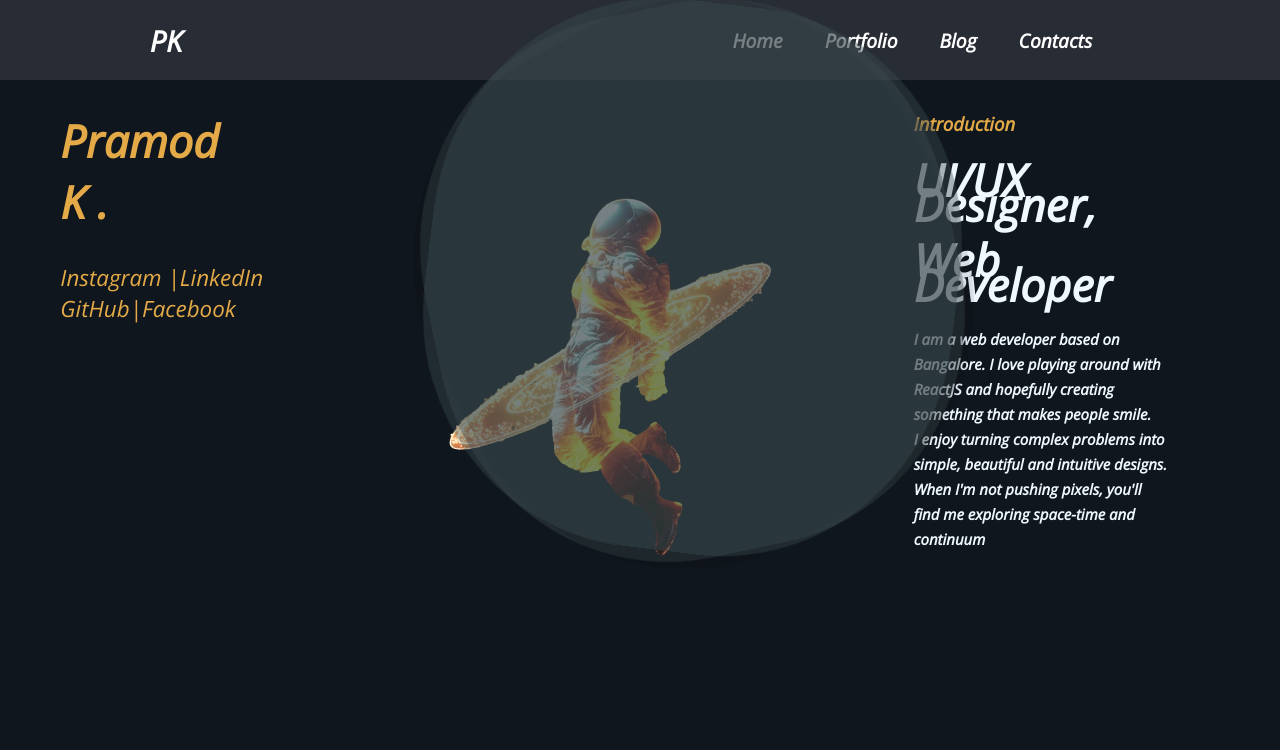
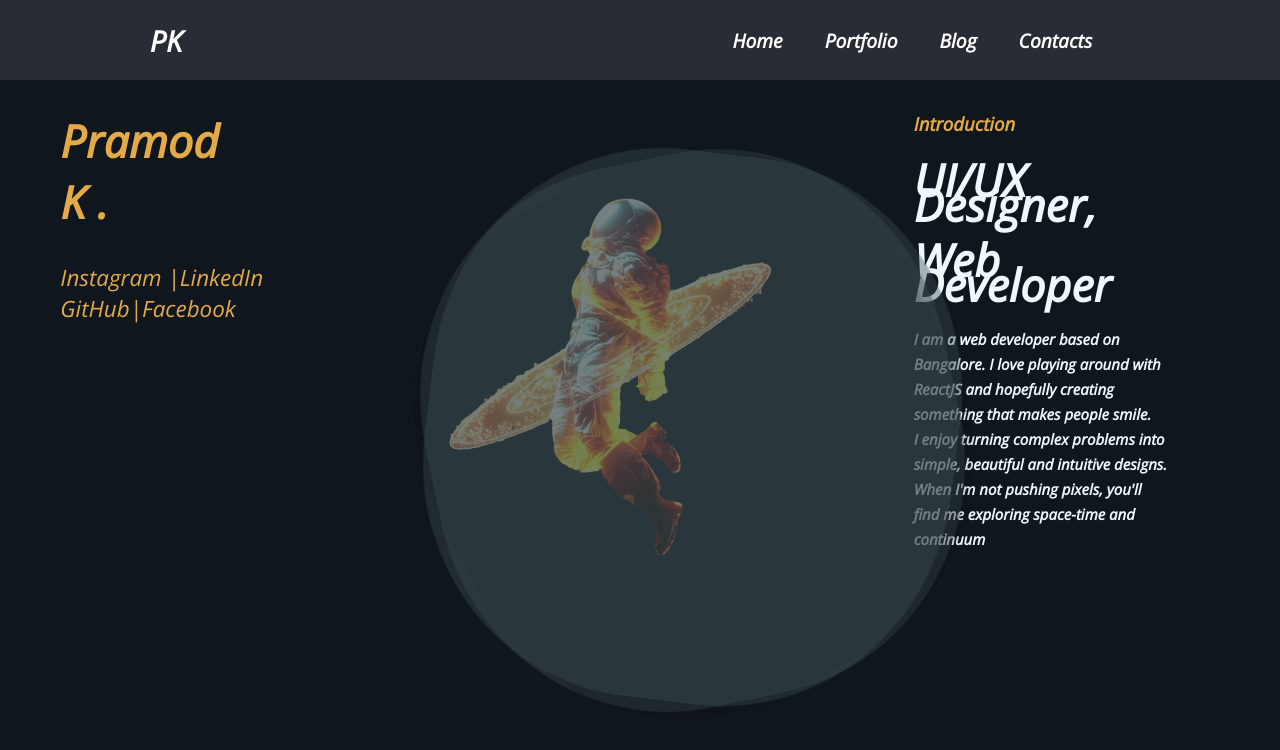
Before and after one commit to pramod8095/heyPramod, a React (Create React App) app: page / in a window 1280 px wide. Shown: the top 750 px of the page. Built offline with nearby package versions, Linux system fonts and the light colour scheme.

Commit message:
Update App.css

```diff
--- a/src/App.css
+++ b/src/App.css
@@ -1,7 +1,6 @@
 
 
 body{
-
   height: 100%;
   background-color: #0f161d;
   color: aliceblue;
@@ -10,6 +9,7 @@ body{
 }
 .wave {
   opacity: .4;
+  margin-top: 150px;
   position: absolute;
   top: 3%;
   left: 10%;
@@ -25,7 +25,6 @@ body{
 
 .wave.-three {
   animation: drift 7500ms infinite linear;
-	position: fixed;
 	background-color: #3a4b52;
 }
 
```
